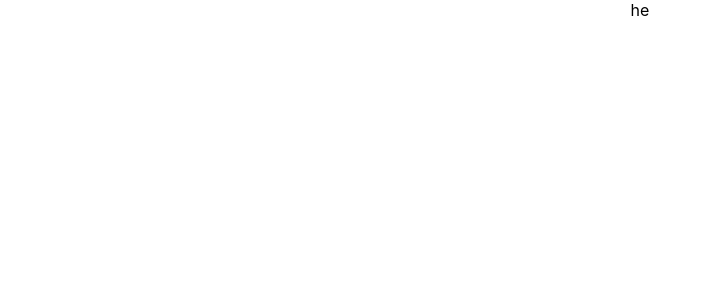
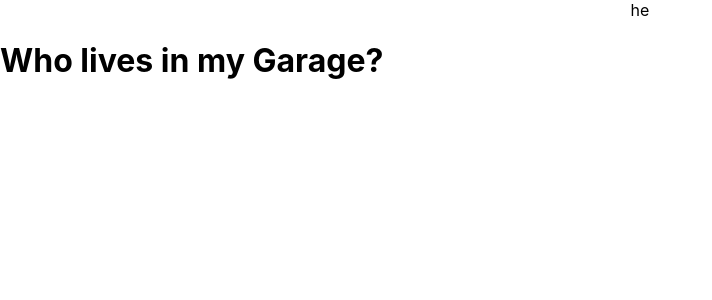
Before and after one commit to kittiumnatsomboon/Nodeproject, a React (Create React App) app: page / in a window 1280 px wide. Shown: the top 300 px of the page, without its empty margins (0-712 px from the left). Built offline with nearby package versions, Linux system fonts and the light colour scheme.

Commit message:
เรียนรู้

```diff
--- a/package.json
+++ b/package.json
@@ -21,6 +21,7 @@
     "build": "react-scripts build",
     "test": "react-scripts test",
     "eject": "react-scripts eject"
+
   },
   "eslintConfig": {
     "extends": [
--- a/src/controller/App.js
+++ b/src/controller/App.js
@@ -13,4 +13,9 @@ export function Mynameobj(){
   let emp = "HELLOWORLD"
  return console.log(emp)
 }
+export function Mydiv(){
+    return (
+        <h1>Who lives in my Garage?</h1>
+    );
+}
 export default App;
--- a/src/index.js
+++ b/src/index.js
@@ -1,14 +1,14 @@
 import React from 'react';
 import ReactDOM from 'react-dom/client';
 import './index.css';
-import App, { Mynameobj } from './controller/App';
+import App, { Mynameobj,Mydiv } from './controller/App';
 import reportWebVitals from './reportWebVitals';
 
 
 
 const car_obj = ReactDOM.createRoot(document.getElementById('call'));
 
-car_obj.render(<Mynameobj></Mynameobj>)
+car_obj.render(<Mydiv></Mydiv>)
 const root = ReactDOM.createRoot(document.getElementById('root'));
 root.render(
    <App></App>
```
Also changed, not shown: src/component/mydiv.js (added).
